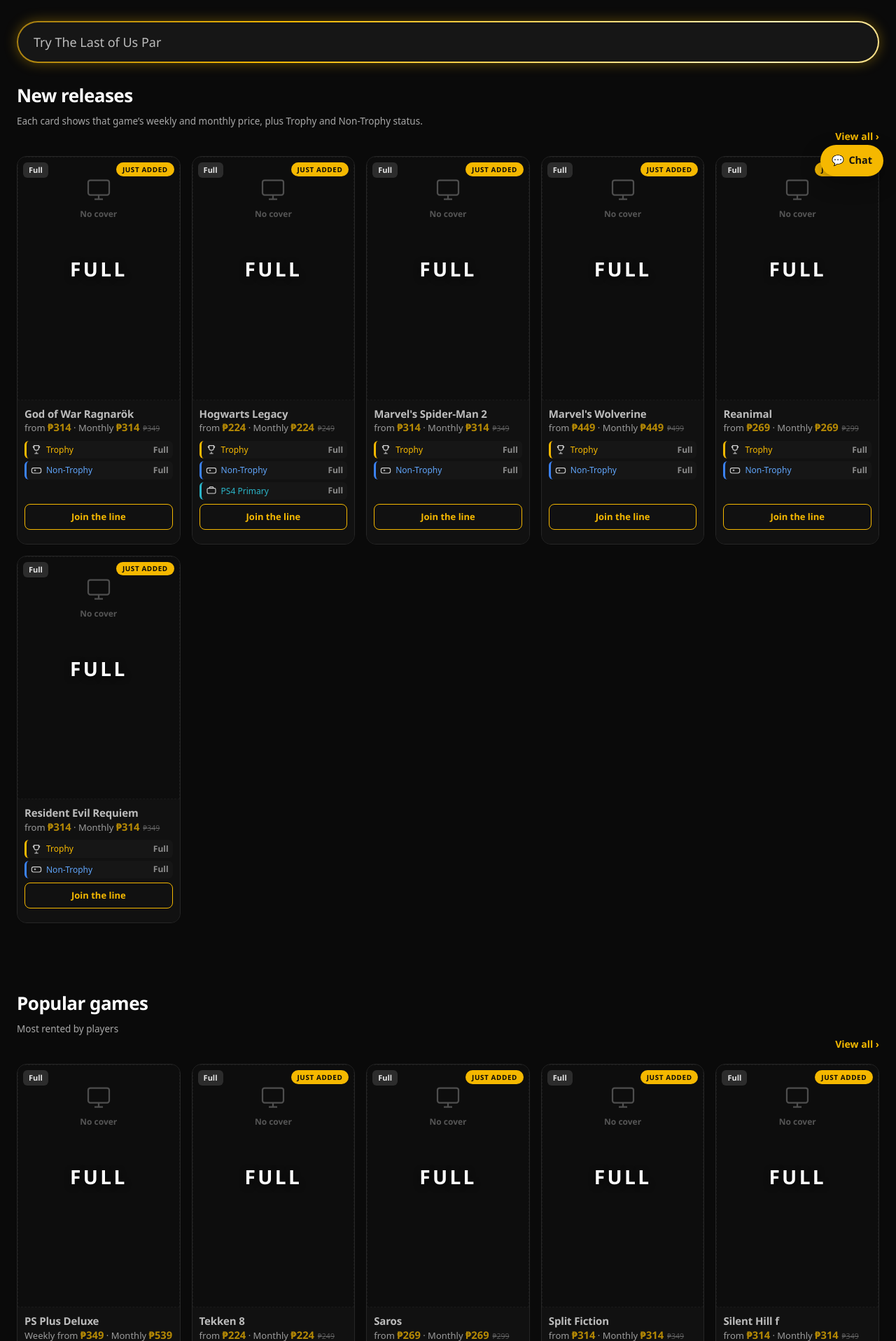
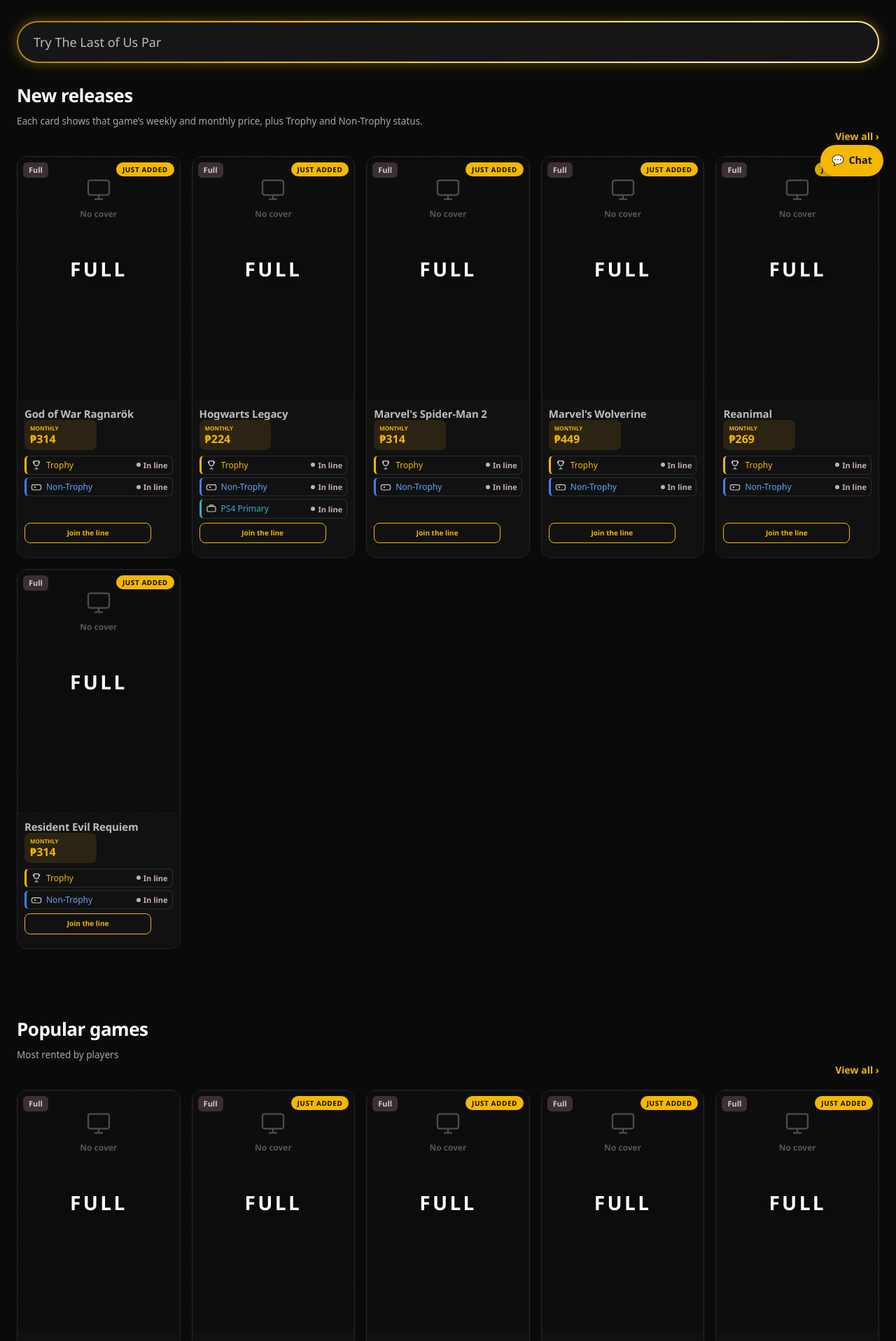
Before and after one commit to playstationhub00-dot/playstation-hub, a Node server app: page / in a window 1280 px wide. Shown: the part 530-2446 px from the top of the page at 70% size. Run offline with Node 20, Linux system fonts and the light colour scheme; data that the repository does not hold is empty; some libraries are stand-ins or nearby versions.

Commit message:
Restyle storefront game cards by tier and slot status (#103)
* Restyle storefront game cards with tier bands and slot status.

Weekly and monthly prices sit in separate panels, and Available, Last slot, and Full use the existing slot counts. Tier bands keep their own colour, and the motion turns off when reduced motion is requested.

Co-authored-by: playstationhub00-dot <playstationhub00-dot@users.noreply.github.com>

* Keep card status, price labels, and buttons on one line.

The status dot stays with its word, Weekly from no longer wraps, and both buttons stay single-line at card width.

Co-authored-by: playstationhub00-dot <playstationhub00-dot@users.noreply.github.com>

---------

Co-authored-by: Cursor Agent <cursoragent@cursor.com>
Co-authored-by: playstationhub00-dot <playstationhub00-dot@users.noreply.github.com>

```diff
--- a/public/css/basket.css
+++ b/public/css/basket.css
@@ -1,20 +1,25 @@
 body.hub .rcard .gc-actions {
   display: flex;
-  gap: 6px;
+  gap: 4px;
   margin: auto 10px 10px;
 }
 body.hub .rcard .gc-actions .rcta,
 body.hub .rcard .gc-actions .basket-add {
-  flex: 1 1 0;
   margin: 0;
   min-width: 0;
+  white-space: nowrap;
+  font-size: 10px;
+  line-height: 1.15;
+  padding: 8px 3px;
 }
+body.hub .rcard .gc-actions .basket-add { flex: 1.35 1 0; }
+body.hub .rcard .gc-actions .rcta { flex: 0.85 1 0; }
 body.hub .rcard .basket-add {
   display: block;
   text-align: center;
   border-radius: 8px;
-  padding: 8px 6px;
-  font-size: 12px;
+  padding: 8px 4px;
+  font-size: 11px;
   font-weight: 800;
   font-family: inherit;
   cursor: pointer;
--- a/public/css/proposal/bridge.css
+++ b/public/css/proposal/bridge.css
@@ -591,8 +591,12 @@ body.hub .rcard .st-badge {
   text-transform: none;
 }
 body.hub .rcard .st-avail { background: #178a45; color: #fff; }
-body.hub .rcard .st-last { background: #e23d2b; color: #fff; }
-body.hub .rcard .st-full { background: #2c2c2c; color: #e6e6e6; }
+body.hub .rcard .st-last {
+  background: #8a5a12;
+  color: #ffe7b0;
+  box-shadow: 0 0 12px rgba(245, 184, 0, 0.45);
+}
+body.hub .rcard .st-full { background: #3a3032; color: #d7c4c8; }
 body.hub a.rcard.gc2-full .gc2-cover,
 body.hub a.rcard.gc2-full .gc2-cover-placeholder { filter: grayscale(1) brightness(0.45); }
 body.hub a.rcard.gc2-full .gc2-title,
@@ -700,6 +740,34 @@ body.hub .rcard .gc2-title.is-marquee .gc-title-text {
   }
 }
 body.hub .rcard .gc2-tags { display: flex; flex-direction: column; flex: 1; gap: 6px; min-height: 0; }
+body.hub .rcard .gc-split-price {
+  display: grid;
+  grid-template-columns: 1fr 1fr;
+  gap: 6px;
+  margin: 0 10px;
+}
+body.hub .rcard .gc-split-price > div {
+  display: flex;
+  flex-direction: column;
+  gap: 1px;
+  border-radius: 8px;
+  padding: 6px 8px;
+  min-width: 0;
+}
+body.hub .rcard .gc-split-price span {
+  font-size: 8px;
+  font-weight: 800;
+  letter-spacing: 0;
+  text-transform: uppercase;
+  white-space: nowrap;
+}
+body.hub .rcard .gc-split-price b { font-size: 16px; font-weight: 800; line-height: 1.1; }
+body.hub .rcard .gc-week { background: #2b2b2b; }
+body.hub .rcard .gc-week span,
+body.hub .rcard .gc-week b { color: #fff; }
+body.hub .rcard .gc-month { background: #2c2412; }
+body.hub .rcard .gc-month span,
+body.hub .rcard .gc-month b { color: #F5B800; }
 body.hub .rcard .gc2-price { margin: 0; padding: 0 10px; font-size: 13px; color: #d0d0d0; text-shadow: none; }
 body.hub .rcard .gc-price-bit { white-space: nowrap; }
 body.hub .rcard .gc2-price b { color: #F5B800; font-weight: 800; }
@@ -715,7 +783,8 @@ body.hub .rcard .slot {
   margin: 0 10px;
   padding: 4px 6px;
   border-radius: 6px;
-  background: #161616;
+  background: transparent;
+  border: 1px solid rgba(255,255,255,0.12);
 }
 body.hub .rcard .slot-tr { border-left: 3px solid #F5B800; }
 body.hub .rcard .slot-tr > span:nth-child(2),
@@ -726,8 +795,26 @@ body.hub .rcard .slot-nt .gc-ico { color: #60a5fa; }
 body.hub .rcard .slot-ps4 { border-left: 3px solid #2bb5c8; }
 body.hub .rcard .slot-ps4 > span:nth-child(2),
 body.hub .rcard .slot-ps4 .gc-ico { color: #2bb5c8; }
-body.hub .rcard .slot > span:nth-child(2) { flex: none; }
-body.hub .rcard .slot > span:last-child { white-space: normal; text-align: right; line-height: 1.15; max-width: 62%; }
+body.hub .rcard .slot > span:nth-child(2) {
+  flex: 1 1 auto;
+  min-width: 0;
+  overflow: hidden;
+  text-overflow: ellipsis;
+  white-space: nowrap;
+}
+body.hub .rcard .slot > span.gc-st {
+  display: inline-flex;
+  align-items: center;
+  justify-content: flex-end;
+  flex: none;
+  margin-left: auto;
+  max-width: none;
+  white-space: nowrap;
+  text-align: right;
+  line-height: 1;
+  font-size: 11px;
+  font-weight: 700;
+}
 body.hub .rcard .slot span {
   background: none;
   border-radius: 0;
@@ -738,8 +825,32 @@ body.hub .rcard .slot .gc-ico { display: inline-flex; width: 16px; height: 16px;
 body.hub .rcard .slot .gc-ico svg { width: 16px; height: 16px; display: block; }
 body.hub .rcard .slot span:last-child { margin-left: auto; font-weight: 700; }
 body.hub .rcard .slot .ok { color: #3dce7a; }
-body.hub .rcard .slot .low { color: #F5B800; }
-body.hub .rcard .slot .full { color: #8d8d8d; font-weight: 600; }
+body.hub .rcard .slot .last { color: #e7b15a; }
+body.hub .rcard .slot .full { color: #c4b0b4; font-weight: 600; }
+body.hub .rcard .gc-dot {
+  display: inline-block;
+  width: 6px;
+  height: 6px;
+  margin-right: 4px;
+  border-radius: 50%;
+  background: currentColor;
+  vertical-align: 1px;
+}
+body.hub .rcard .st-badge .gc-dot { margin-right: 5px; }
+body.hub .rcard .st-avail .gc-dot,
+body.hub .rcard .slot .ok .gc-dot { animation: gc-status-pulse 1.8s ease-in-out infinite; }
+body.hub .rcard .slot .last .gc-dot { box-shadow: 0 0 6px rgba(231, 177, 90, 0.85); }
+@keyframes gc-status-pulse {
+  0%, 100% { opacity: 1; box-shadow: 0 0 0 0 rgba(61, 206, 122, 0.55); }
+  50% { opacity: 0.55; box-shadow: 0 0 0 4px rgba(61, 206, 122, 0); }
+}
+@media (prefers-reduced-motion: reduce) {
+  body.hub .rcard .gc-band::after,
+  body.hub .rcard .st-avail .gc-dot,
+  body.hub .rcard .slot .ok .gc-dot { animation: none; }
+  body.hub .rcard .st-last,
+  body.hub .rcard .slot .last .gc-dot { box-shadow: none; }
+}
 body.hub .rcard .rcta {
   display: block;
   margin: auto 10px 0;
--- a/views/partials/game-card.ejs
+++ b/views/partials/game-card.ejs
@@ -15,8 +15,9 @@
   const gcSoonest = gcWaits.length ? Math.min.apply(null, gcWaits) : null;
   let gcPill = 'Available', gcPillClass = 'st-avail';
   if (!totalSlots) { gcPill = 'Full'; gcPillClass = 'st-full'; }
-  const gcSlotText = n => n > 0 ? 'Available' : 'Full';
-  const gcSlotClass = n => n > 0 ? 'ok' : 'full';
+  else if (isLastSlot) { gcPill = 'Last slot'; gcPillClass = 'st-last'; }
+  const gcState = n => n > 1 ? { cls: 'ok', text: 'Available' } : n === 1 ? { cls: 'last', text: 'Last slot' } : { cls: 'full', text: 'In line' };
+  const gcNt = gcState(ntSlots), gcTr = gcState(trSlots), gcPs4 = gcState(ps4Slots);
   // Gated on slot state for the same reason as the detail page: a card must never
   // advertise "Buy ₱X" for an account that has already been sold, since the detail
   // page it links to will (correctly) refuse to offer it.
@@ -70,6 +71,25 @@
   const basketLead = basketTypes[0] || 'nt';
   const basketWeek = basketLead === 'nt' ? (game.nt_price_7d || 0) : ((game.tr_price_7d || 0) || (game.nt_price_7d || 0));
   const basketDays = basketWeek > 0 ? 7 : 30;
+  const gcBandName = String((gcTier && gcTier.name) || '');
+  const gcBandKey = /ps\s*plus|playstation plus/i.test(gcBandName) ? 'psplus'
+    : /gta|ultimate/i.test(gcBandName) ? 'ultimate'
+    : /new games/i.test(gcBandName) ? 'new'
+    : /deluxe/i.test(gcBandName) ? 'deluxe'
+    : /special/i.test(gcBandName) ? 'special'
+    : /regular/i.test(gcBandName) ? 'regular'
+    : (gcTier ? 'other' : '');
+  const gcBandLabel = gcBandKey === 'ultimate' ? 'ULTIMATE'
+    : gcBandKey === 'psplus' ? 'PS PLUS DELUXE'
+    : gcBandKey === 'new' ? 'NEW GAMES'
+    : gcBandKey === 'deluxe' ? 'DELUXE'
+    : gcBandKey === 'special' ? 'SPECIAL'
+    : gcBandKey === 'regular' ? 'REGULAR'
+    : gcBandName.toUpperCase();
+  const gcWeekBases = [game.nt_price_7d, hasTrophy ? game.tr_price_7d : 0].filter(p => p > 0);
+  const gcMonthBases = [game.nt_price_30d, hasTrophy ? game.tr_price_30d : 0].filter(p => p > 0);
+  const gcWeekShow = gcWeekBases.length ? Math.min.apply(null, gcWeekBases.map(b => gcFinal(b, 7))) : null;
+  const gcMonthShow = gcMonthBases.length ? Math.min.apply(null, gcMonthBases.map(b => gcFinal(b, 30))) : null;
 %>
 <a href="<%= seo.rentPath(game.title) %>" class="game-card gc2-card rcard<%= allUnavail ? ' full gc2-full' : '' %>">
   <div class="art gc2-art">
@@ -84,7 +104,7 @@
       </div>
     <% } %>
 
-    <span class="st-badge <%= gcPillClass %>"><%= gcPill %></span>
+    <span class="st-badge <%= gcPillClass %>"><% if (gcPillClass !== 'st-full') { %><i class="gc-dot" aria-hidden="true"></i><% } %><%= gcPill %></span>
     <% if (allUnavail) { %>
     <div class="gc-full-mark"><b>FULL</b><% if (gcSoonest) { %><span>Next slot in <%= gcSoonest %> day<%= gcSoonest === 1 ? '' : 's' %></span><% } %></div>
     <% } %>
@@ -104,22 +124,31 @@
   </div>
 
   <div class="body gc2-body">
-    <% if (gcTier) { %><span class="tier-pill tier-<%= gcTier.color %>"><%= gcTier.name %></span><% } %>
+    <% if (gcTier) { %>
+    <div class="gc-band gc-band-<%= gcBandKey %>">
+      <span class="gc-band-ico" aria-hidden="true">
+        <% if (gcBandKey === 'special') { %><svg viewBox="0 0 16 16"><path d="M8 1.5l1.7 3.6 4 .5-2.9 2.7.8 3.9L8 10.3 4.4 12.2l.8-3.9L2.3 5.6l4-.5z"/></svg>
+        <% } else if (gcBandKey === 'deluxe') { %><svg viewBox="0 0 16 16"><circle cx="8" cy="8" r="3.2"/><path d="M8 1.2v2.2M8 12.6v2.2M1.2 8h2.2M12.6 8h2.2"/></svg>
+        <% } else if (gcBandKey === 'new') { %><svg viewBox="0 0 16 16"><path d="M8 1.4l1.1 3.2 3.2 1.1-3.2 1.1L8 10l-1.1-3.2L3.7 5.7l3.2-1.1zM12.2 10.2l.5 1.4 1.4.5-1.4.5-.5 1.4-.5-1.4-1.4-.5 1.4-.5z"/></svg>
+        <% } else if (gcBandKey === 'ultimate') { %><svg viewBox="0 0 16 16"><path d="M8 1.2l2 4.6 4.8.6-3.5 3.3.9 4.7L8 12.2 3.8 14.4l.9-4.7L1.2 6.4l4.8-.6z"/></svg>
+        <% } else if (gcBandKey === 'psplus') { %><svg viewBox="0 0 16 16"><path d="M8 2.2v11.6M2.2 8h11.6"/></svg>
+        <% } else { %><svg viewBox="0 0 16 16"><rect x="2" y="2" width="5" height="5" rx="1"/><rect x="9" y="2" width="5" height="5" rx="1"/><rect x="2" y="9" width="5" height="5" rx="1"/><rect x="9" y="9" width="5" height="5" rx="1"/></svg>
+        <% } %>
+      </span>
+      <span><%= gcBandLabel %></span>
+    </div>
+    <% } %>
     <div class="gc2-title<%= allUnavail ? ' gc2-title-muted' : '' %>" title="<%= game.title %>"><span class="gc-title-text"><%= game.title %></span></div>
     <div class="gc2-tags">
-      <% if (gcBundle && gcStartPrice) { %>
-      <div class="gc2-price"><%= gcBundle.count %> games from <b>₱<%= gcStartPrice %></b><% if (gcStartWas) { %><s class="gc2-price-was">₱<%= gcStartWas %></s><% } %></div>
-      <% } else if (gcShowDealPrice) { %>
-      <% const gcDealBase = Math.min(...[game['nt_price_' + gcDeal.days + 'd'], hasTrophy ? game['tr_price_' + gcDeal.days + 'd'] : 0].filter(p => p > 0)); %>
-      <div class="gc2-price"><%= gcDeal.days === 30 ? 'Monthly' : 'Weekly' %> <b>₱<%= gcFinal(gcDealBase, gcDeal.days) %></b><s class="gc2-price-was">₱<%= gcDealBase %></s></div>
+      <% if (gcWeekShow || gcMonthShow) { %>
+      <div class="gc-split-price">
+        <% if (gcWeekShow) { %><div class="gc-week"><span>Weekly from</span><b>₱<%= gcWeekShow %></b></div><% } %>
+        <% if (gcMonthShow) { %><div class="gc-month"><span>Monthly</span><b>₱<%= gcMonthShow %></b></div><% } %>
+      </div>
+      <% } else if (gcBundle && gcStartPrice) { %>
+      <div class="gc2-price"><%= gcBundle.count %> games from <b>₱<%= gcStartPrice %></b></div>
       <% } else if (gcStartPrice) { %>
-      <%
-        const gcWeekBases = [game.nt_price_7d, hasTrophy ? game.tr_price_7d : 0].filter(p => p > 0);
-        const gcMonthBases = [game.nt_price_30d, hasTrophy ? game.tr_price_30d : 0].filter(p => p > 0);
-        const gcWeekShow = gcWeekBases.length ? Math.min.apply(null, gcWeekBases.map(b => gcFinal(b, 7))) : null;
-        const gcMonthShow = gcMonthBases.length ? Math.min.apply(null, gcMonthBases.map(b => gcFinal(b, 30))) : null;
-      %>
-      <div class="prices gc2-price"><% if (gcWeekShow) { %><span class="gc-price-bit">Weekly from <b>₱<%= gcWeekShow %></b></span><% } else { %><span class="gc-price-bit">from <b>₱<%= gcStartPrice %></b></span><% } %><% if (gcMonthShow) { %> · <span class="gc-price-bit">Monthly <b>₱<%= gcMonthShow %></b></span><% } %><% if (gcStartWas) { %><s class="gc2-price-was">₱<%= gcStartWas %></s><% } %></div>
+      <div class="gc2-price">from <b>₱<%= gcStartPrice %></b></div>
       <% } else { %>
       <div class="gc2-price">See pricing</div>
       <% } %>
@@ -127,9 +156,9 @@
       <div class="gc2-deal">🔥 <%= gcDeal.pct %>% OFF · <%= gcDeal.days === 30 ? 'Monthly' : 'Weekly' %></div>
       <% } %>
       <div class="slots gc-slots">
-        <% if (hasTrophy) { %><div class="slot slot-tr"><span class="gc-ico" aria-hidden="true"><svg viewBox="0 0 24 24" fill="none" stroke="currentColor" stroke-width="1.7"><path d="M8 21h8M12 17v4M7 4h10v5a5 5 0 0 1-10 0V4zM7 6H5a3 3 0 0 0 3 3M17 6h2a3 3 0 0 1-3 3"/></svg></span><span>Trophy</span><span class="<%= gcSlotClass(trSlots) %>"><%= gcSlotText(trSlots) %></span></div><% } %>
-        <div class="slot slot-nt"><span class="gc-ico" aria-hidden="true"><svg viewBox="0 0 24 24" fill="none" stroke="currentColor" stroke-width="1.7"><rect x="2" y="7" width="20" height="11" rx="4"/><path d="M7 12h4M9 10v4M16.5 11h.01M18.5 13.5h.01"/></svg></span><span>Non-Trophy</span><span class="<%= gcSlotClass(ntSlots) %>"><%= gcSlotText(ntSlots) %></span></div>
-        <% if (showPs4) { %><div class="slot slot-ps4"><span class="gc-ico" aria-hidden="true"><svg viewBox="0 0 24 24" fill="none" stroke="currentColor" stroke-width="1.7"><rect x="3" y="7" width="18" height="11" rx="2.5"/><path d="M8 12h.01M11 12h.01M14.5 10.5h.01M16.8 13h.01"/><path d="M7 7l2-3h6l2 3"/></svg></span><span>PS4 Primary</span><span class="<%= gcSlotClass(ps4Slots) %>"><%= gcSlotText(ps4Slots) %></span></div><% } %>
+        <% if (hasTrophy) { %><div class="slot slot-tr"><span class="gc-ico" aria-hidden="true"><svg viewBox="0 0 24 24" fill="none" stroke="currentColor" stroke-width="1.7"><path d="M8 21h8M12 17v4M7 4h10v5a5 5 0 0 1-10 0V4zM7 6H5a3 3 0 0 0 3 3M17 6h2a3 3 0 0 1-3 3"/></svg></span><span>Trophy</span><span class="gc-st <%= gcTr.cls %>"><i class="gc-dot" aria-hidden="true"></i><%= gcTr.text %></span></div><% } %>
+        <div class="slot slot-nt"><span class="gc-ico" aria-hidden="true"><svg viewBox="0 0 24 24" fill="none" stroke="currentColor" stroke-width="1.7"><rect x="2" y="7" width="20" height="11" rx="4"/><path d="M7 12h4M9 10v4M16.5 11h.01M18.5 13.5h.01"/></svg></span><span>Non-Trophy</span><span class="gc-st <%= gcNt.cls %>"><i class="gc-dot" aria-hidden="true"></i><%= gcNt.text %></span></div>
+        <% if (showPs4) { %><div class="slot slot-ps4"><span class="gc-ico" aria-hidden="true"><svg viewBox="0 0 24 24" fill="none" stroke="currentColor" stroke-width="1.7"><rect x="3" y="7" width="18" height="11" rx="2.5"/><path d="M8 12h.01M11 12h.01M14.5 10.5h.01M16.8 13h.01"/><path d="M7 7l2-3h6l2 3"/></svg></span><span>PS4 Primary</span><span class="gc-st <%= gcPs4.cls %>"><i class="gc-dot" aria-hidden="true"></i><%= gcPs4.text %></span></div><% } %>
       </div>
       <div class="gc-actions">
         <% if (!allUnavail && basketTypes.length && basketId !== '') { %>
```
Also changed, not shown: other parts of public/css/proposal/bridge.css (+36 -0 lines).
